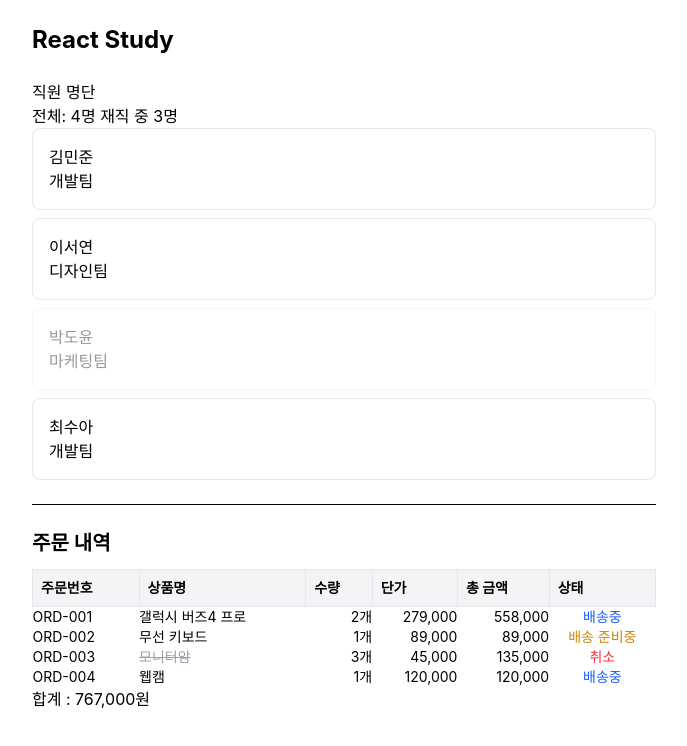
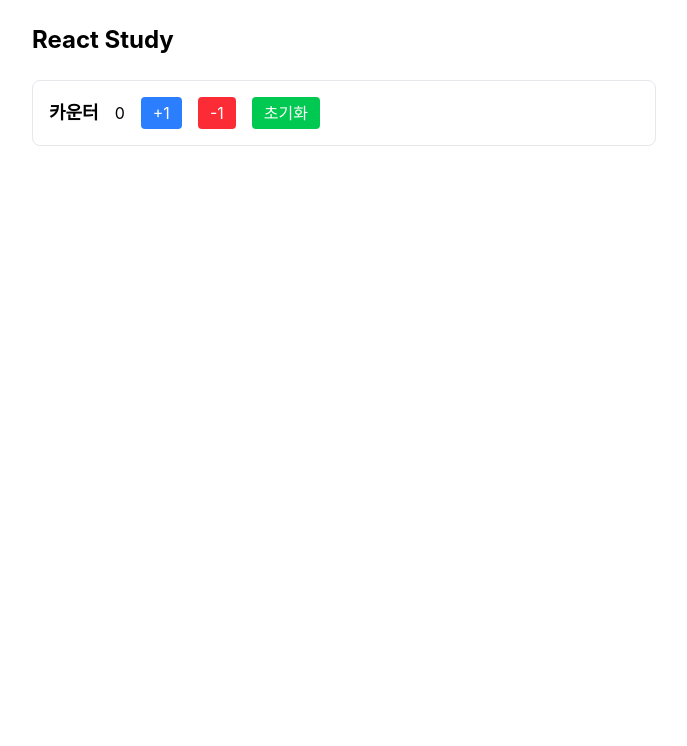
Before and after one commit to jhogunhee/react-study, a React (Vite) app: page / in a window 1280 px wide. Shown: the top 746 px of the page, without its empty margins (296-983 px from the left). Built offline with nearby package versions, Linux system fonts and the light colour scheme.

Commit message:
feat: ch02 카운터 완성 (useState, onClick)

```diff
--- a/src/App.jsx
+++ b/src/App.jsx
@@ -1,13 +1,10 @@
-import EmployeeList from './ch01/practice/EmployeeList'
-import OrderList from './ch01/practice/OrderList'
+import Counter from './ch02/Counter'
 
 function App() {
   return (
     <div className="max-w-2xl mx-auto p-6 font-sans">
       <h1 className="text-2xl font-bold mb-6">React Study</h1>
-      <EmployeeList />
-      <hr className="my-6" />
-      <OrderList />
+      <Counter />
     </div>
   )
 }
--- /dev/null
+++ b/src/ch02/Counter.jsx
@@ -0,0 +1,34 @@
+import { useState } from 'react'
+
+function Counter() {
+  // useState(초기값) → [현재값, 값을 바꾸는 함수] 반환
+  // TODO 1: count 상태 선언 (초기값 0)
+  const [count, setCount] = useState(0);
+
+  return (
+    <div className="flex items-center gap-4 p-4 border border-gray-200 rounded-lg">
+      <h2 className="text-lg font-semibold">카운터</h2>
+      {/* TODO 2: count 표시 */}
+      {count}
+      {/* TODO 3: +1 버튼 — onClick으로 count 증가 */}
+      <button className="px-3 py-1 bg-blue-500 text-white rounded"
+              onClick={() => setCount(prev => prev + 1)}>
+        +1
+      </button>
+      {/* TODO 4: -1 버튼 — count 감소 (0 미만으로 안 내려가게) */}
+      <button className="px-3 py-1 bg-red-500 text-white rounded"
+              onClick={() => {
+                 setCount(prev => prev > 0 ? prev - 1 : 0)}
+              }>
+        -1
+      </button>
+      {/* TODO 5: 초기화 버튼 */}
+      <button className="px-3 py-1 bg-green-500 text-white rounded"
+            onClick={() => setCount(0)}>
+      초기화
+      </button>
+    </div>
+  )
+}
+
+export default Counter
```
